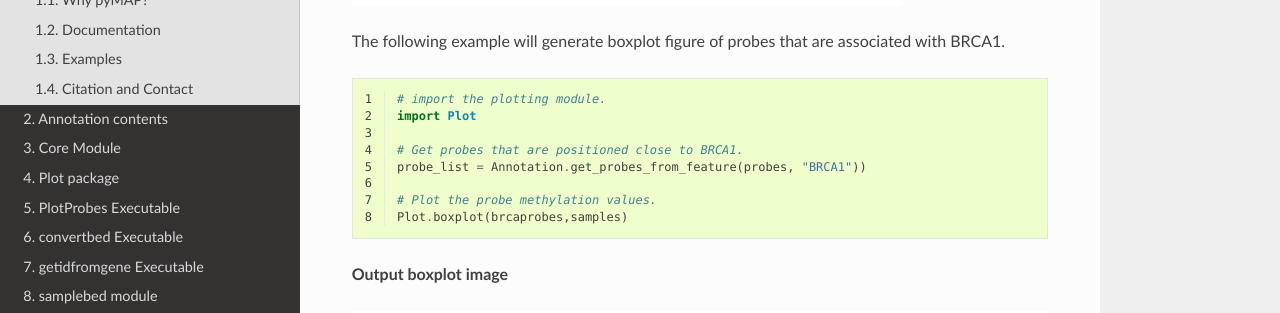
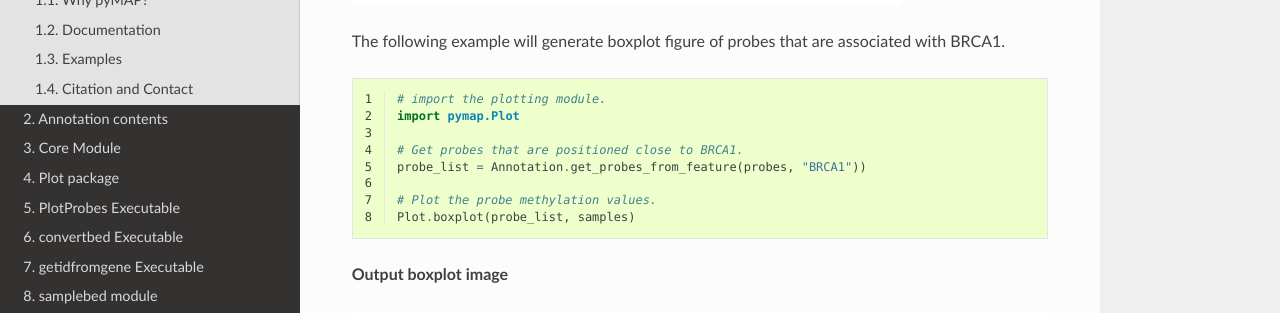
Before and after one commit to AminMahpour/PyMAP, a Sphinx documentation site: the page built from docs/Introduction.rst, in a window 1280 px wide and 900 px high, scrolled down 2513 px. Shown: the part 151-464 px from the top of the window. Built offline with Sphinx 7.4.7 and the Read the Docs theme 2.0.0, drawn with Linux system fonts in a browser that asks for light colours.

```diff
--- a/docs/Introduction.rst
+++ b/docs/Introduction.rst
@@ -122,13 +122,13 @@ The following example will generate boxplot figure of probes that are associated
     :linenos:
 
     # import the plotting module.
-    import Plot
+    import pymap.Plot
 
     # Get probes that are positioned close to BRCA1.
     probe_list = Annotation.get_probes_from_feature(probes, "BRCA1"))
 
     # Plot the probe methylation values.
-    Plot.boxplot(brcaprobes,samples)
+    Plot.boxplot(probe_list, samples)
 
 **Output boxplot image**
 
```
